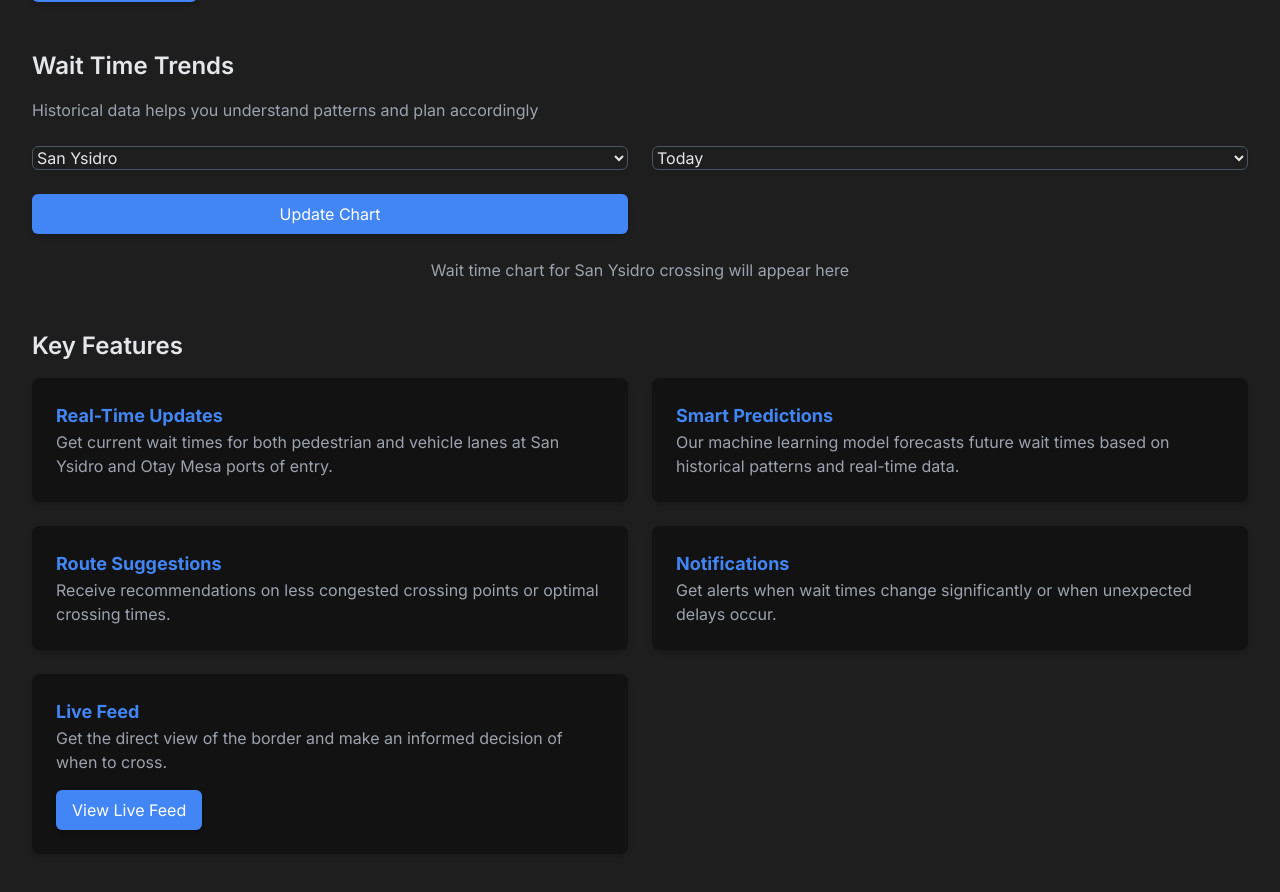
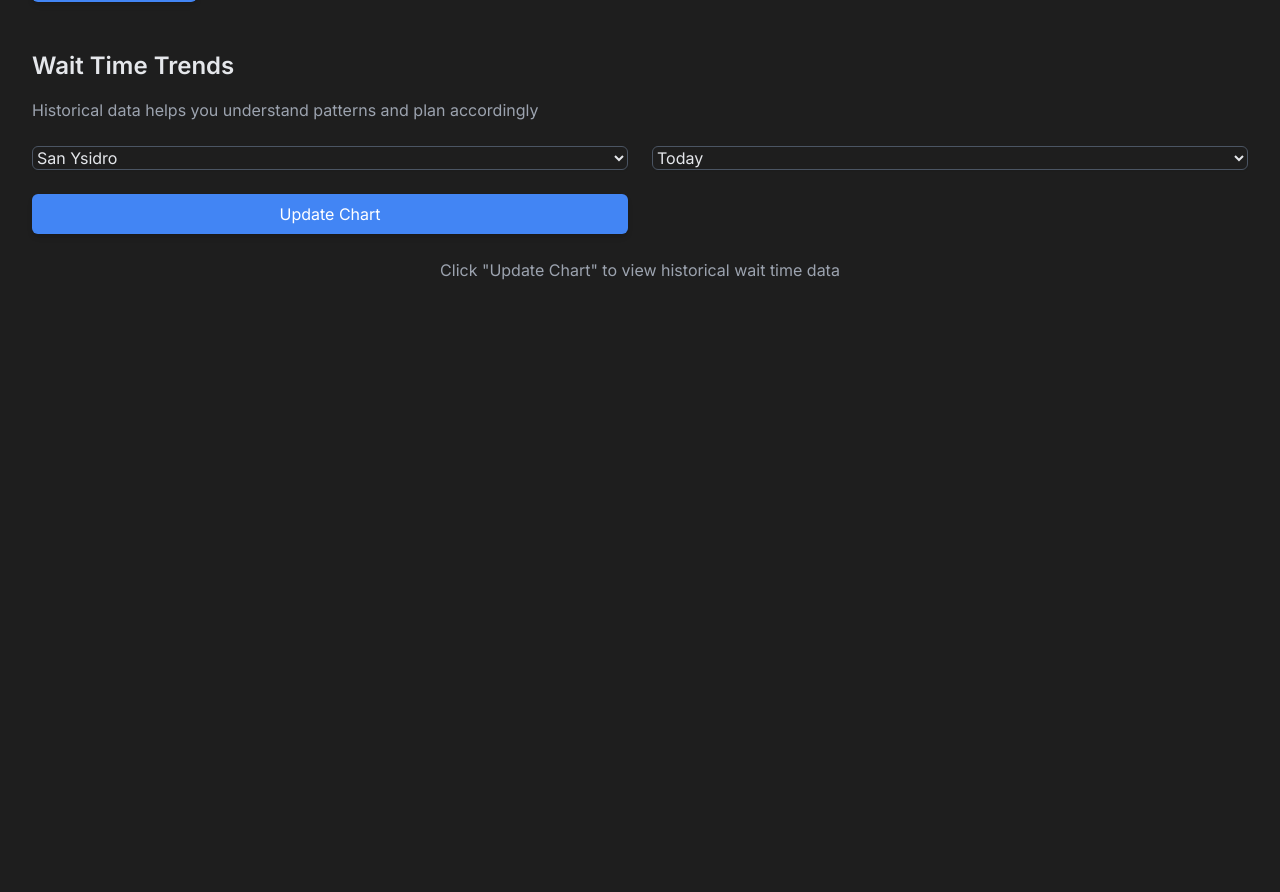
Before and after one commit to illuminati1618/CrossWise, a Jekyll site: the page built from index.md, in a window 1280 px wide and 900 px high, scrolled down 926 px. Shown: the top 892 px of the window. Built offline with Jekyll 4.4.1, drawn with Linux system fonts in a browser that asks for light colours; nearby versions of some CDN libraries; some of the changed lines change nothing that is shown.

Commit message:
add historical data graph to frontend

```diff
--- a/index.md
+++ b/index.md
@@ -108,10 +108,13 @@
                     <option value="week">This Week</option>
                     <option value="month">This Month</option>
                 </select>
-                <button class="bg-accent text-white py-2 px-4 rounded-md shadow-md hover:bg-blue-600">Update Chart</button>
+                <button id="update-chart-btn" class="bg-accent text-white py-2 px-4 rounded-md shadow-md hover:bg-blue-600">Update Chart</button>
             </div>
-            <div class="mt-6 text-center text-gray-400">
-                <p>Wait time chart for San Ysidro crossing will appear here</p>
+            <div id="chart-container" class="mt-6">
+                <div id="loading-message" class="text-center text-gray-400">
+                    <p>Click "Update Chart" to view historical wait time data</p>
+                </div>
+                <div id="chart-display" class="mt-4 w-full overflow-x-auto" style="min-height: 600px;"></div>
             </div>
         </section>
 
@@ -244,4 +247,58 @@
     // Initial fetch and periodic updates
     fetchWaitTimes();
     setInterval(fetchWaitTimes, 5 * 60 * 1000); // Refresh every 5 minutes
+
+    // Set up the historical chart functionality
+    document.getElementById('update-chart-btn').addEventListener('click', async function() {
+        // Show loading message
+        const loadingMessage = document.getElementById('loading-message');
+        const chartDisplay = document.getElementById('chart-display');
+
+        loadingMessage.textContent = 'Loading chart...';
+        chartDisplay.innerHTML = ''; // Clear previous chart
+
+        try {
+            // Get selected values (not actually using these in the API call yet, but could be added as parameters later)
+            const selectedPort = document.getElementById('chart-port').value;
+            const selectedPeriod = document.getElementById('chart-period').value;
+
+            // Fetch the visualization HTML from the API
+            const response = await fetch(pythonURI + '/api/visualization', fetchOptions);
+
+            if (!response.ok) {
+                throw new Error(`Failed to fetch chart: ${response.status}`);
+            }
+
+            // Get the HTML content
+            const htmlContent = await response.text();
+
+            // Create an iframe to isolate the chart's styles and scripts
+            const iframe = document.createElement('iframe');
+            iframe.style.width = '100%';
+            iframe.style.height = '600px';
+            iframe.style.border = 'none';
+
+            // Insert the iframe into the chart container
+            chartDisplay.appendChild(iframe);
+
+            // Once the iframe is loaded, write the HTML content to it
+            iframe.onload = function() {
+                const doc = iframe.contentDocument || iframe.contentWindow.document;
+                doc.open();
+                doc.write(htmlContent);
+                doc.close();
+                loadingMessage.textContent = '';
+            };
+
+            // Set a source to trigger the load event
+            iframe.src = 'about:blank';
+
+        } catch (error) {
+            console.error('Error loading chart:', error);
+            loadingMessage.textContent = 'Error loading chart. Please try again later.';
+
+            // For debugging purposes
+            console.log('Error details:', error);
+        }
+    });
 </script>
```
